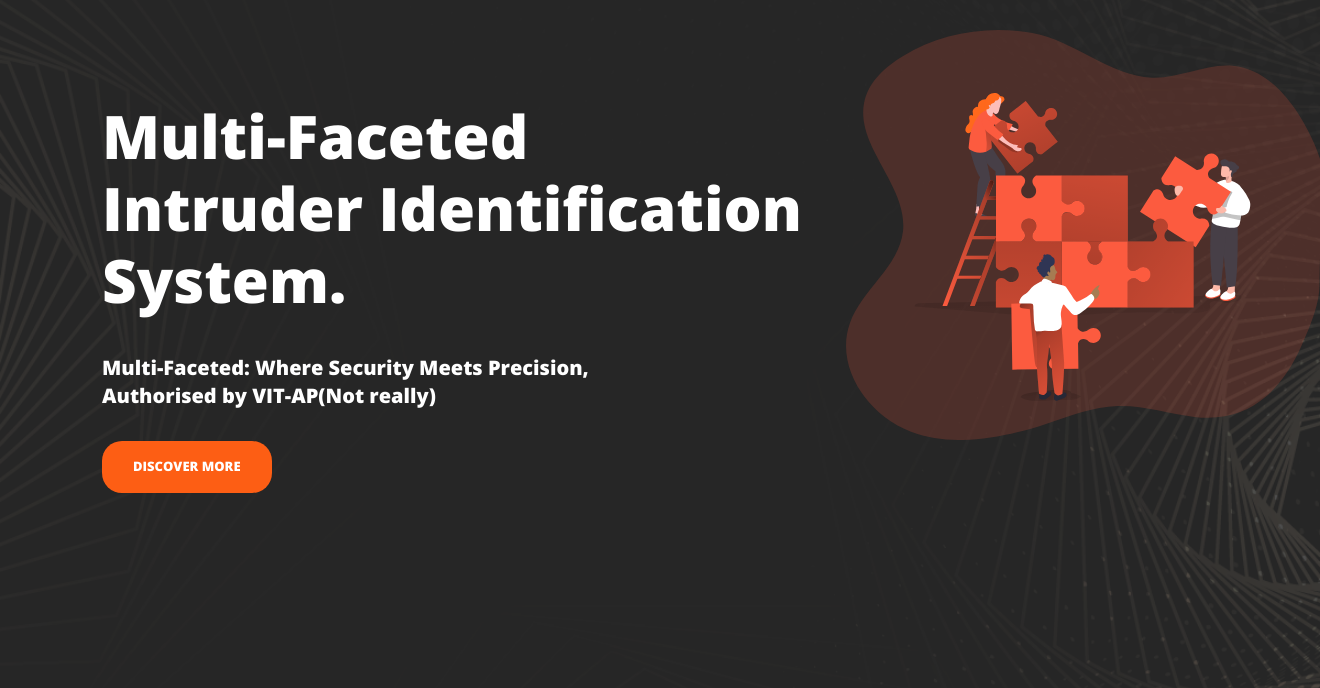
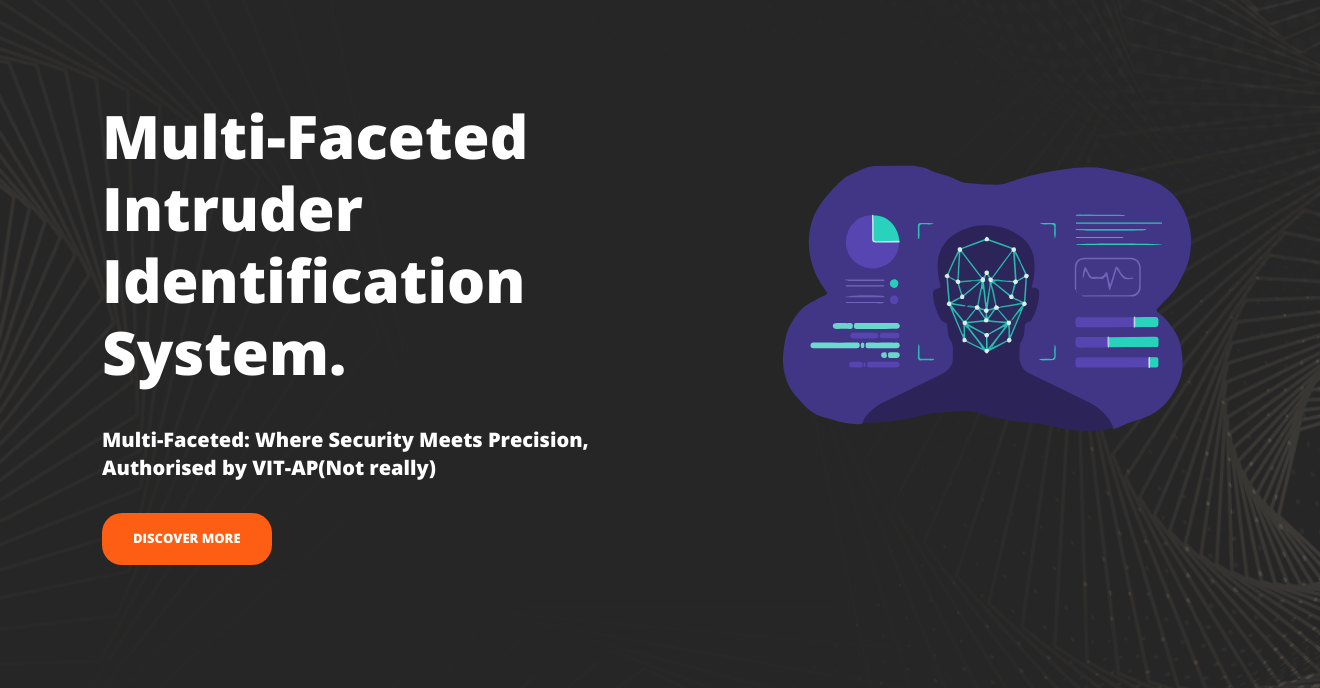
Before and after one commit to H3r-b/MFIDS, a Django app: page / in a window 1320 px wide. Shown: the part 112-800 px from the top of the page. Run offline with Django 3.2, Linux system fonts and the light colour scheme.

Commit message:
Fix home image

```diff
--- a/authsysproject/users/templates/users/home.html
+++ b/authsysproject/users/templates/users/home.html
@@ -7,13 +7,13 @@
 
     <div class="container">
             <div class="row g-0">
-                <div class="col-sm-6 col-md-8" id="header-text">
+                <div class="col-7" id="header-text">
                   <h1 id="header-h1">Multi-Faceted <br> Intruder Identification System. </h1>
                   <p id="header-paragraph">Multi-Faceted: Where Security Meets Precision, <br> Authorised by VIT-AP(Not really)</p>
                   <a class="btn" style="color: white; background-color: #fd5e14;"type="submit" id="body-link-row" href="{% url 'aboutus' %}">Discover More</a>
                 </div>
 
-                <div class="col-6 col-md-4" id="header-image"><img src="{% static 'users/images/in-liquid-slide-2.svg' %}" alt="ECS"></div>
+                <div class="col-5 d-flex flex-wrap align-items-center" id="header-image"><img src="{% static 'users/images/aifaceting.svg' %}" alt="ECS"></div>
               </div>
     </div>
 {% endblock content %}
```
